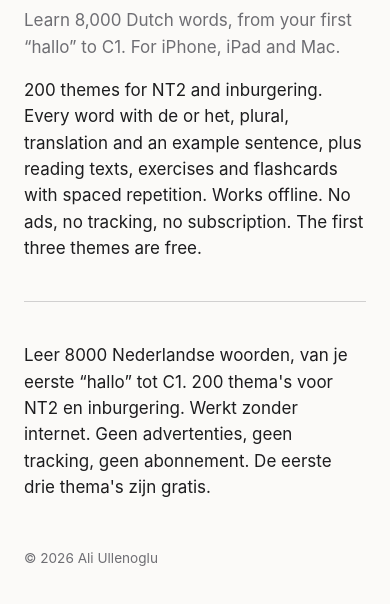
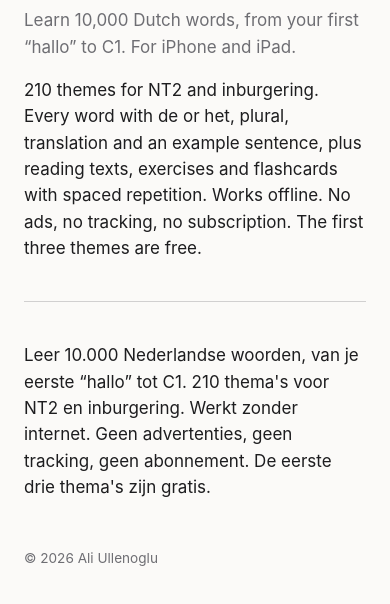
Before and after one commit to aliullenoglu/woordenschat-site, a plain HTML site: page index.html in a window 390 px wide. Shown: the part 150-754 px from the top of the page. Drawn offline with Linux system fonts and the light colour scheme.

Commit message:
Update counts (10,000 words, 210 themes); iPhone and iPad only

```diff
--- a/index.html
+++ b/index.html
@@ -5,9 +5,9 @@
 <body><main>
 <nav><a href="./">Woordenschat</a><a href="support/">Support</a><a href="privacy/">Privacy</a></nav>
 <h1>Woordenschat</h1>
-<p class="lead">Learn 8,000 Dutch words, from your first “hallo” to C1. For iPhone, iPad and Mac.</p>
-<p>200 themes for NT2 and inburgering. Every word with de or het, plural, translation and an example sentence, plus reading texts, exercises and flashcards with spaced repetition. Works offline. No ads, no tracking, no subscription. The first three themes are free.</p>
+<p class="lead">Learn 10,000 Dutch words, from your first “hallo” to C1. For iPhone and iPad.</p>
+<p>210 themes for NT2 and inburgering. Every word with de or het, plural, translation and an example sentence, plus reading texts, exercises and flashcards with spaced repetition. Works offline. No ads, no tracking, no subscription. The first three themes are free.</p>
 <hr>
-<p lang="nl">Leer 8000 Nederlandse woorden, van je eerste “hallo” tot C1. 200 thema's voor NT2 en inburgering. Werkt zonder internet. Geen advertenties, geen tracking, geen abonnement. De eerste drie thema's zijn gratis.</p>
+<p lang="nl">Leer 10.000 Nederlandse woorden, van je eerste “hallo” tot C1. 210 thema's voor NT2 en inburgering. Werkt zonder internet. Geen advertenties, geen tracking, geen abonnement. De eerste drie thema's zijn gratis.</p>
 <footer>© 2026 Ali Ullenoglu</footer>
 </main></body></html>
```
